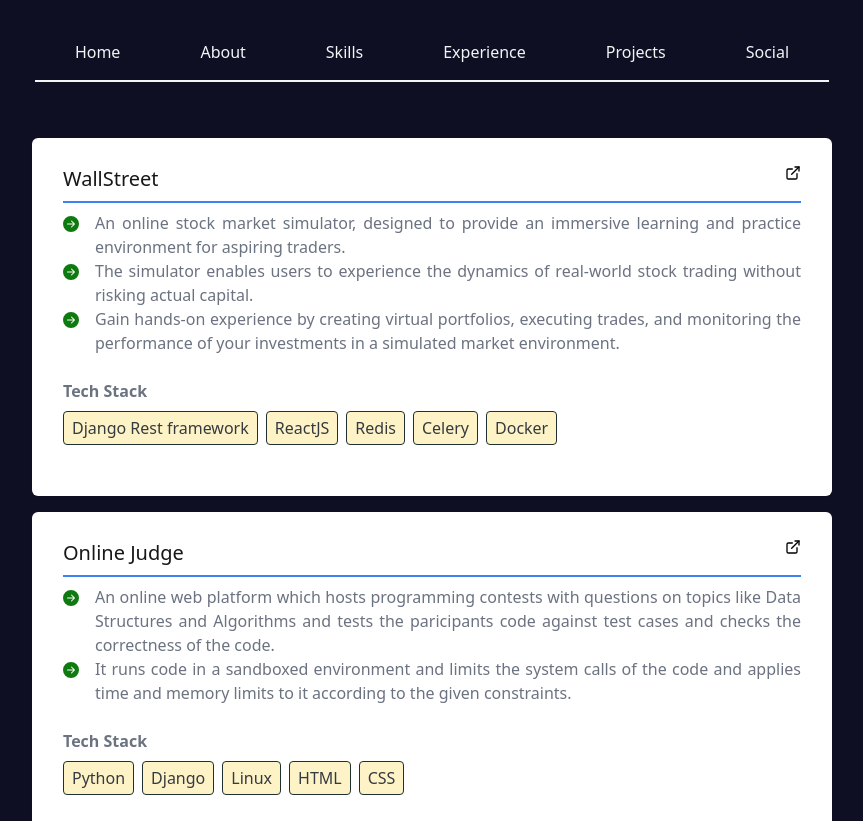
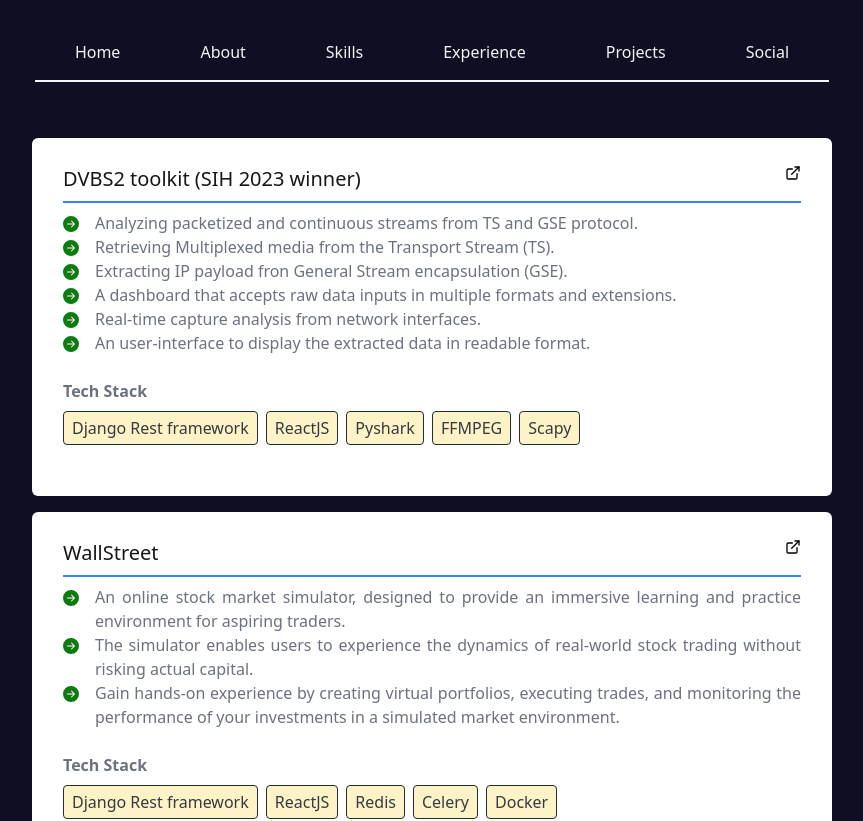
Before and after one commit to Chandolkar001/shreyaschandolkar, a Next.js app: page /projects in a window 1280 px wide. Shown: the top 821 px of the page, without its empty margins (208-1071 px from the left). Built offline with nearby package versions, Linux system fonts and the light colour scheme.

Commit message:
dvbs2 updated

```diff
--- a/_data/project.js
+++ b/_data/project.js
@@ -1,4 +1,23 @@
 const projects = [
+    {
+        title: 'DVBS2 toolkit (SIH 2023 winner)',
+        href: 'https://github.com/Chandolkar001/DVBS2-toolkit',
+        languages: [
+            'Django Rest framework',
+            'ReactJS',
+            'Pyshark',
+            'FFMPEG',
+            'Scapy'
+        ],
+        desc: [
+            "Analyzing packetized and continuous streams from TS and GSE protocol.",
+            "Retrieving Multiplexed media from the Transport Stream (TS).",
+            "Extracting IP payload fron General Stream encapsulation (GSE).",
+            "A dashboard that accepts raw data inputs in multiple formats and extensions.",
+            "Real-time capture analysis from network interfaces.",
+            "An user-interface to display the extracted data in readable format.",
+        ]
+    },
     {
         title: 'WallStreet',
         href: 'https://github.com/Chandolkar001/DalalStreet',
```
